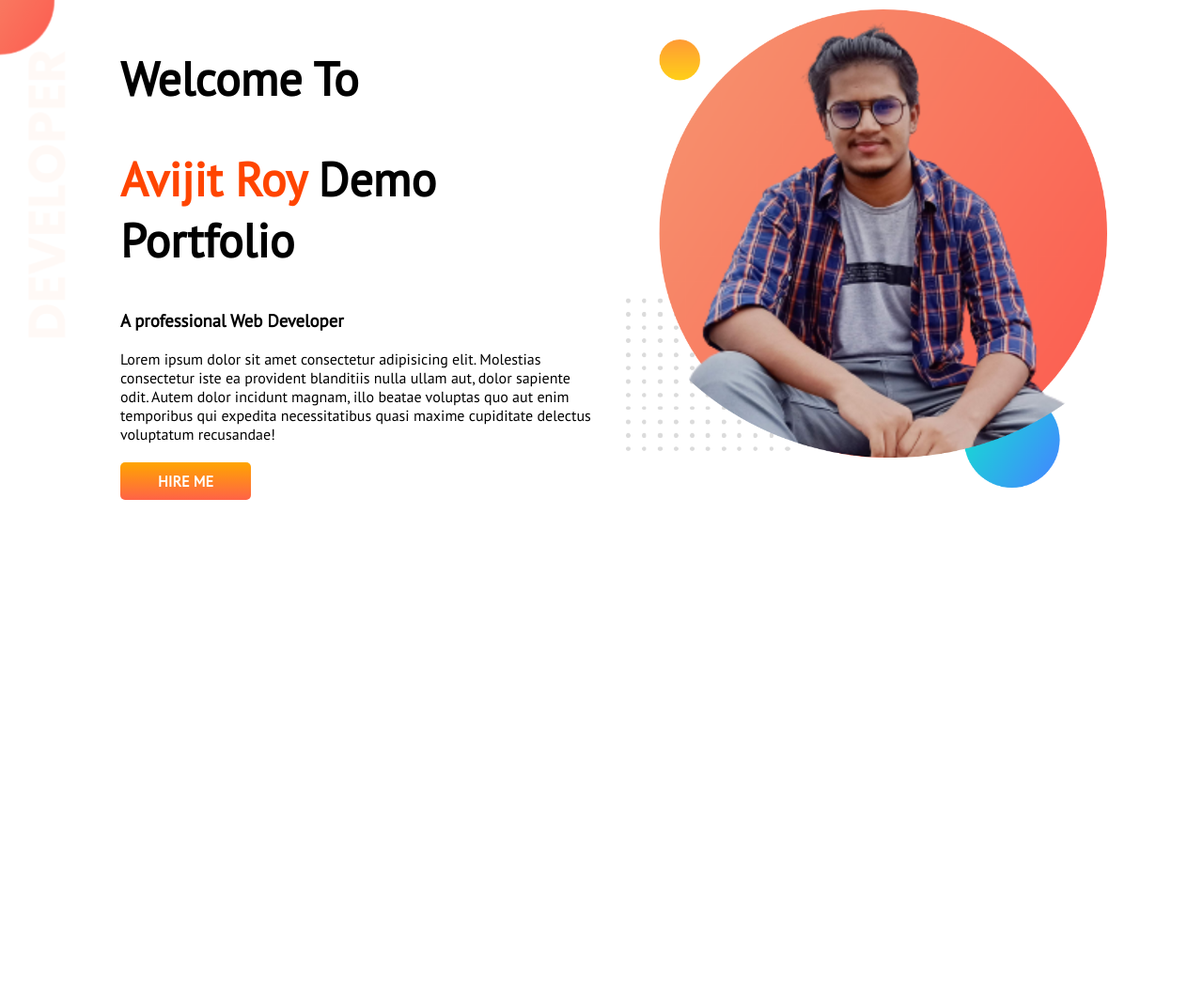
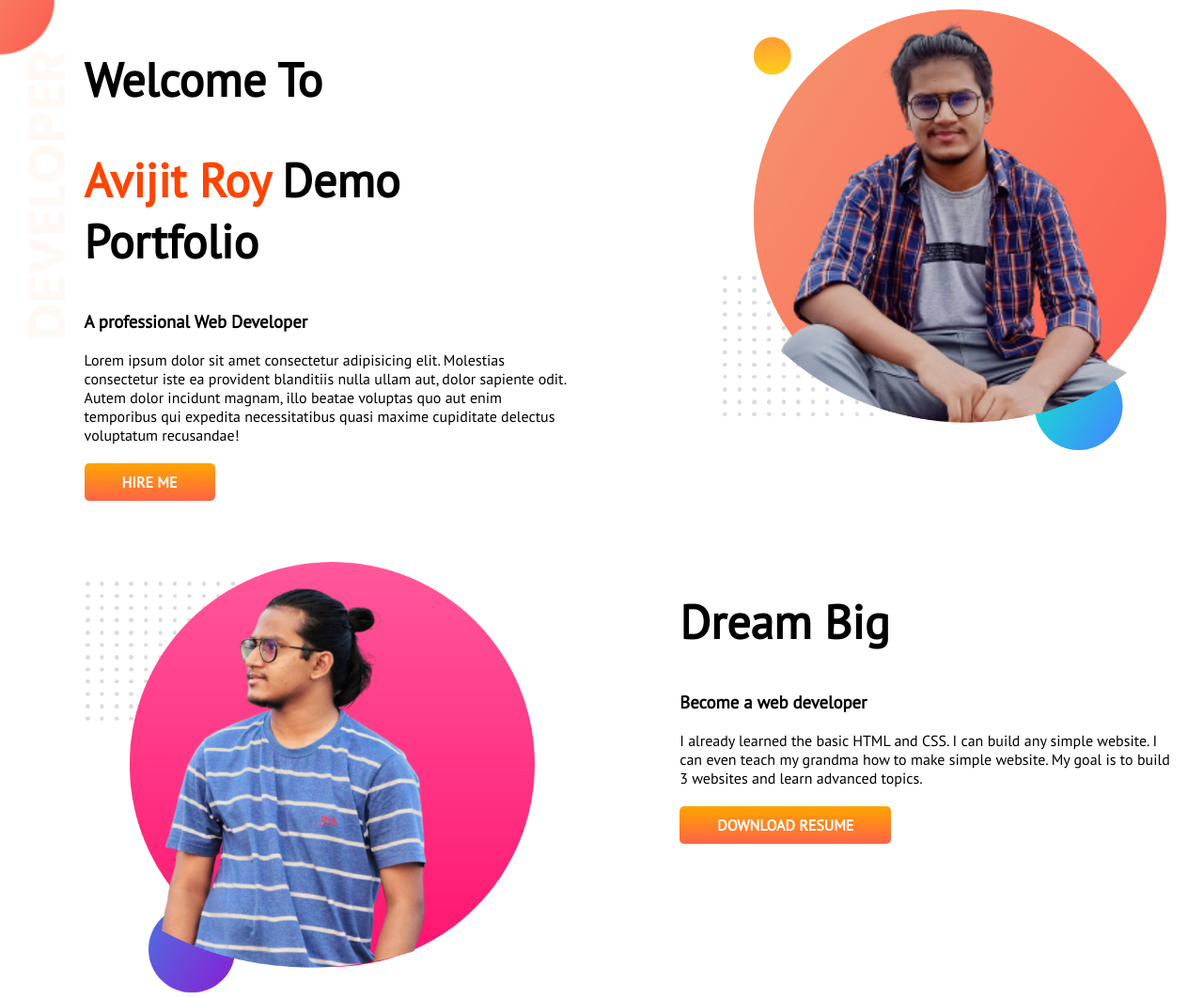
Before and after one commit to ankan-782/developer-portfolio, a plain HTML site: page index.html in a window 1280 px wide. Shown: the whole page at 94% size. Before the commit the page ends 800 px from the top, so only its background shows below. Drawn offline with Linux system fonts and the light colour scheme.

Commit message:
dream some work

```diff
--- a/index.html
+++ b/index.html
@@ -11,8 +11,7 @@
 
 <body>
     <section class="top-banner">
-        <div class="home">
-            <div class="half-width">
+        <div class="half-width home-left-sidepart">
             <h1 id="welcome">Welcome To</h1>
             <h1><span class="name">Avijit Roy</span> Demo Portfolio</h1>
             <h3>A professional Web Developer</h3>
@@ -23,9 +22,19 @@
             <a class="link-button" href="https://www.linkedin.com/in/avijit-roy-b6428b174/" target="_blank">HIRE
                 ME</a>
         </div>
-            <div class="half-width">
+        <div class="half-width home-right-sidepart">
             <img src="images/avijit-profile.png" alt="Avijit Roy">
         </div>
+    </section>
+    <section class="dream-big">
+        <div class="half-width dream-left-sidepart">
+            <img src="images/another-profile.png" alt="Avijit Roy">
+        </div>
+        <div class="half-width dream-right-sidepart">
+            <h1>Dream Big</h1>
+            <h3>Become a web developer</h3>
+            <p>I already learned the basic HTML and CSS. I can build any simple website. I can even teach my grandma how to make simple website. My goal is to build 3 websites and learn advanced topics.</p>
+            <a class="link-button" href="#">DOWNLOAD RESUME</a>
         </div>
     </section>
 </body>
--- a/style.css
+++ b/style.css
@@ -3,14 +3,12 @@ body {
     font-family: 'PT Sans', sans-serif;
     margin: 0;
 }
+section {
+    display: flex;
+}
 .top-banner {
     background-image: url(images/top-banner.png);
     background-repeat: no-repeat;
-}
-.home {
-    display: flex;
-    width: 80%;
-    margin: 0 auto;
 }
 .name {
     color: orangered;
@@ -21,8 +19,25 @@ h1 {
 .half-width {
     width: 50%;
 }
+.home-left-sidepart {
+    margin-left: 7%;
+}
+.home-right-sidepart {
+    margin-right: 1%;
+    margin-left: 10%;
+}
+.dream-big {
+    margin-top: 5%;
+}
+.dream-left-sidepart {
+    margin-left: 5%;
+}
+.dream-right-sidepart {
+    margin-left: 10%;
+    margin-right: 2%;
+}
 .half-width img {
-    width: 100%;
+    width: 90%;
     margin-top: 2%;
     margin-left: 5%;
 }
```
Also changed, not shown: images/another-profile.png (added). Lines whose indentation alone changed are shown as unchanged.
